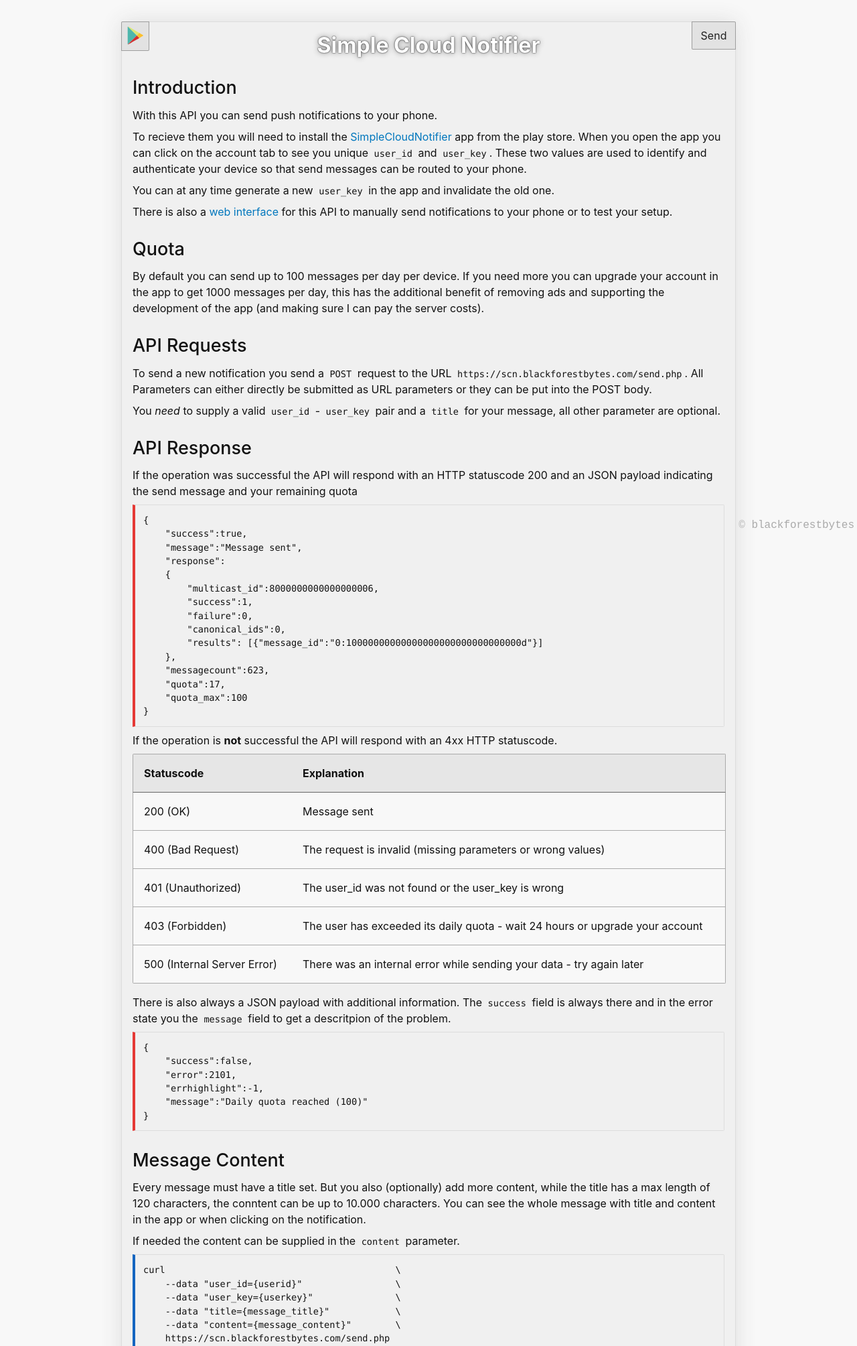
After one commit to Mikescher/SimpleCloudNotifier, a PHP site: page /index_more.php in a window 1280 px wide. The commit adds this page. Shown: the top 2009 px of the page at 67% size. Run offline with PHP 8.4, Linux system fonts and the light colour scheme.

Commit message:
index_more.php

```diff
--- a/web/css/style.css
+++ b/web/css/style.css
@@ -22,12 +22,24 @@ body
 #mainpnl
 {
     box-shadow: 0 0 32px #DDD;
-    animation:blink-shadow ease-in-out 4s infinite;
+    //animation:blink-shadow ease-in-out 4s infinite;
     width: 87%;
     min-width: 300px;
     max-width: 900px;
     position: relative;
-    min-height: 485px;
+    min-height: 570px;
+
+    background: var(--form-back-color);
+    color: var(--form-fore-color);
+    border: .0625rem solid var(--form-border-color);
+    border-radius: var(--universal-border-radius);
+    margin: 32px .5rem;
+    padding: calc(2 * var(--universal-padding)) var(--universal-padding);
+}
+
+.red-code
+{
+    border-left: .25rem solid #E53935;
 }
 
 #mainpnl input,
@@ -178,6 +190,7 @@ input::-webkit-inner-spin-button {
     justify-content: center;
     align-items: center;
     align-content: center;
+    pointer-events: none;
 }
 
 a.card,
@@ -193,3 +206,23 @@ a.card:hover
 {
     box-shadow: 0 0 16px #AAA;
 }
+
+table.scode_table {
+    max-height: none;
+}
+
+table.scode_table td:nth-child(2) {
+    flex-grow: 3;
+}
+
+table.scode_table th:nth-child(2) {
+    flex-grow: 3;
+}
+
+#mainpnl h2 {
+    margin-top: 1.75rem;
+}
+
+.linkcaption:hover {
+    text-decoration: none;
+}
--- a/web/index.php
+++ b/web/index.php
@@ -16,7 +16,7 @@
 		<a href="https://play.google.com/store/apps/details?id=com.blackforestbytes.simplecloudnotifier" class="button bordered" id="tl_link"><span class="icn-google-play"></span></a>
 		<a href="/index_api.php" class="button bordered" id="tr_link">API</a>
 
-		<h1>Simple Cloud Notifier</h1>
+        <a href="/" class="linkcaption"><h1>Simple Cloud Notifier</h1></a>
 
 		<div class="row responsive-label">
 			<div class="col-sm-12 col-md-3"><label for="uid" class="doc">UserID</label></div>
@@ -46,7 +46,7 @@
 
 		<div class="row responsive-label">
 			<div class="col-sm-12 col-md-3"><label for="txt" class="doc">Message Content</label></div>
-			<div class="col-sm-12 col-md"><textarea id="txt" class="doc" <?php echo (isset($_GET['preset_content']) ? (' value="'.$_GET['preset_content'].'" '):(''));?> rows="5"></textarea></div>
+			<div class="col-sm-12 col-md"><textarea id="txt" class="doc" <?php echo (isset($_GET['preset_content']) ? (' value="'.$_GET['preset_content'].'" '):(''));?> rows="8"></textarea></div>
 		</div>
 
 		<div class="row">
--- /dev/null
+++ b/web/index_more.php
@@ -0,0 +1,186 @@
+<!DOCTYPE html>
+<html lang="en">
+<head>
+	<meta charset="utf-8">
+	<link rel="stylesheet" href="/css/mini-default.min.css"> <!-- https://minicss.org/docs -->
+    <title>Simple Cloud Notifications - API</title>
+    <!--<link rel="stylesheet" href="/css/mini-nord.min.css">-->
+    <!--<link rel="stylesheet" href="/css/mini-dark.min.css">-->
+	<link rel="stylesheet" href="/css/style.css">
+	<meta name="viewport" content="width=device-width, initial-scale=1">
+</head>
+<body>
+	<div id="mainpnl">
+        <a href="https://play.google.com/store/apps/details?id=com.blackforestbytes.simplecloudnotifier" class="button bordered" id="tl_link"><span class="icn-google-play"></span></a>
+        <a href="/index.php" class="button bordered" id="tr_link">Send</a>
+
+        <a href="/" class="linkcaption"><h1>Simple Cloud Notifier</h1></a>
+
+        <h2>Introduction</h2>
+        <div class="section">
+            <p>
+                With this API you can send push notifications to your phone.
+            </p>
+            <p>
+                To recieve them you will need to install the <a href="https://play.google.com/store/apps/details?id=com.blackforestbytes.simplecloudnotifier">SimpleCloudNotifier</a> app from the play store.
+                When you open the app you can click on the account tab to see you unique <code>user_id</code> and <code>user_key</code>.
+                These two values are used to identify and authenticate your device so that send messages can be routed to your phone.
+            </p>
+            <p>
+                You can at any time generate a new <code>user_key</code> in the app and invalidate the old one.
+            </p>
+            <p>
+                There is also a <a href="/index.php">web interface</a> for this API to manually send notifications to your phone or to test your setup.
+            </p>
+        </div>
+
+        <h2>Quota</h2>
+        <div class="section">
+            <p>
+                By default you can send up to 100 messages per day per device.
+                If you need more you can upgrade your account in the app to get 1000 messages per day, this has the additional benefit of removing ads and supporting the development of the app (and making sure I can pay the server costs).
+            </p>
+        </div>
+
+        <h2>API Requests</h2>
+        <div class="section">
+            <p>
+                To send a new notification you send a <code>POST</code> request to the URL <code>https://scn.blackforestbytes.com/send.php</code>.
+                All Parameters can either directly be submitted as URL parameters or they can be put into the POST body.
+            </p>
+            <p>
+                You <i>need</i> to supply a valid <code>user_id</code> - <code>user_key</code> pair and a <code>title</code> for your message, all other parameter are optional.
+            </p>
+        </div>
+
+        <h2>API Response</h2>
+        <div class="section">
+            <p>
+                If the operation was successful the API will respond with an HTTP statuscode 200 and an JSON payload indicating the send message and your remaining quota
+            </p>
+            <pre class="red-code">{
+    "success":true,
+    "message":"Message sent",
+    "response":
+    {
+        "multicast_id":8000000000000000006,
+        "success":1,
+        "failure":0,
+        "canonical_ids":0,
+        "results": [{"message_id":"0:10000000000000000000000000000000d"}]
+    },
+    "messagecount":623,
+    "quota":17,
+    "quota_max":100
+}</pre>
+            <p>
+                If the operation is <b>not</b> successful the API will respond with an 4xx HTTP statuscode.
+            </p>
+            <table class="scode_table">
+                <thead>
+                <tr>
+                    <th>Statuscode</th>
+                    <th>Explanation</th>
+                </tr>
+                </thead>
+                <tbody>
+                <tr>
+                    <td data-label="Statuscode">200 (OK)</td>
+                    <td data-label="Explanation">Message sent</td>
+                </tr>
+                <tr>
+                    <td data-label="Statuscode">400 (Bad Request)</td>
+                    <td data-label="Explanation">The request is invalid (missing parameters or wrong values)</td>
+                </tr>
+                <tr>
+                    <td data-label="Statuscode">401 (Unauthorized)</td>
+                    <td data-label="Explanation">The user_id was not found or the user_key is wrong</td>
+                </tr>
+                <tr>
+                    <td data-label="Statuscode">403 (Forbidden)</td>
+                    <td data-label="Explanation">The user has exceeded its daily quota - wait 24 hours or upgrade your account</td>
+                </tr>
+                <tr>
+                    <td data-label="Statuscode">500 (Internal Server Error)</td>
+                    <td data-label="Explanation">There was an internal error while sending your data - try again later</td>
+                </tr>
+                </tbody>
+            </table>
+            <p>
+                There is also always a JSON payload with additional information.
+                The <code>success</code> field is always there and in the error state you the <code>message</code> field to get a descritpion of the problem.
+            </p>
+            <pre class="red-code">{
+    "success":false,
+    "error":2101,
+    "errhighlight":-1,
+    "message":"Daily quota reached (100)"
+}</pre>
+        </div>
+
+        <h2>Message Content</h2>
+        <div class="section">
+            <p>
+                Every message must have a title set.
+                But you also (optionally) add more content, while the title has a max length of 120 characters, the conntent can be up to 10.000 characters.
+                You can see the whole message with title and content in the app or when clicking on the notification.
+            </p>
+            <p>
+               If needed the content can be supplied in the <code>content</code> parameter.
+            </p>
+            <pre>curl                                          \
+    --data "user_id={userid}"                 \
+    --data "user_key={userkey}"               \
+    --data "title={message_title}"            \
+    --data "content={message_content}"        \
+    https://scn.blackforestbytes.com/send.php</pre>
+        </div>
+
+        <h2>Message Priority</h2>
+        <div class="section">
+            <p>
+                Currently you can send a message with three different priorities: 0 (low), 1 (normal) and 2 (high).
+                In the app you can then configure a different behaviour for different priorities, e.g. only playing a sound if the notification is high priority.
+            </p>
+            <p>
+                Priorites are either 0, 1 or 2 and are supplied in the <code>priority</code> parameter.
+                If no priority is supplied the message will get the default priority of 1.
+            </p>
+            <pre>curl                                          \
+    --data "user_id={userid}"                 \
+    --data "user_key={userkey}"               \
+    --data "title={message_title}"            \
+    --data "priority={0|1|2}"                 \
+    https://scn.blackforestbytes.com/send.php</pre>
+        </div>
+
+        <h2>Message Uniqueness</h2>
+        <div class="section">
+            <p>
+                Sometimes your script can run in an environment with an unstable connection and you want to implement an automatic re-try mechanism to send a message again if the last try failed due to bad connectivity.
+            </p>
+            <p>
+                To ensure that a message is only send once you can generate a unique id for your message (I would recommend a simple <code>uuidgen</code>).
+                If you send a message with an UUID that was already used in the near past the API still returns OK, but no new message is sent.
+            </p>
+            <p>
+                The message_id is optional - but if you want to use it you need to supply it via the <code>msg_id</code> parameter.
+            </p>
+            <pre>curl                                          \
+    --data "user_id={userid}"                 \
+    --data "user_key={userkey}"               \
+    --data "title={message_title}"            \
+    --data "msg_id={message_id}"              \
+    https://scn.blackforestbytes.com/send.php</pre>
+            <p>
+                Be aware that the server only saves send messages for a short amount of time. Because of that you can only use this to prevent duplicates in a short time-frame, older messages with the same ID are probably already deleted and the message will be send again.
+            </p>
+        </div>
+
+    </div>
+
+	<div id="copyinfo">
+		<a href="https://www.blackforestbytes.com">&#169; blackforestbytes</a>
+	</div>
+</body>
+</html>
```
Also changed, not shown: web/index_api.php (+11 -7 lines), web/index_sent.php (+4 -4 lines), web/model.php (+27 -3 lines), web/send.php (+25 -16 lines).
